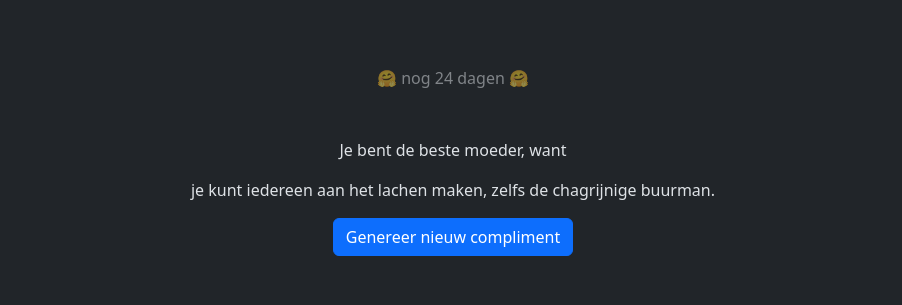
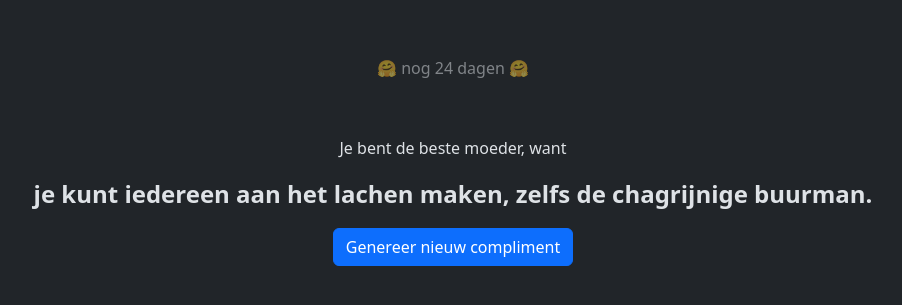
Before and after one commit to Kapprikorn/complimentenvoormoeders, an Angular app: page / in a window 1280 px wide. Shown: the part 239-544 px from the top of the page, without its empty margins (187-1089 px from the left). Built offline with nearby package versions, Linux system fonts and the light colour scheme.

Commit message:
Adds confetti on every compliment when isBirthday.

```diff
--- a/src/app/pages/compliments/compliments.css
+++ b/src/app/pages/compliments/compliments.css
@@ -27,3 +27,10 @@
   top: 50px;
   right: 0;
 }
+
+.compliment {
+  font-size: 1.5rem;
+  text-align: center;
+  text-wrap: balance;
+  font-weight: 600;
+}
--- a/src/app/pages/compliments/compliments.html
+++ b/src/app/pages/compliments/compliments.html
@@ -10,7 +10,7 @@
   </span>
 }
 
-<p>Je bent de beste moeder, want</p>
+<p class="mt-2 ">Je bent de beste moeder, want</p>
 <p class="compliment">{{ currentCompliment }}</p>
 
 <button type="button" class="btn btn-primary" (click)="generateCompliment()">Genereer nieuw compliment</button>
--- a/src/app/pages/compliments/copmliments.ts
+++ b/src/app/pages/compliments/copmliments.ts
@@ -32,6 +32,8 @@ export class Compliments implements OnInit {
     }
     const index = Math.floor(Math.random() * this.compliments.length);
     this.currentCompliment = this.compliments[index];
+
+    this.showBirthdayEffect();
   }
 
   private showBirthdayEffect() {
```
